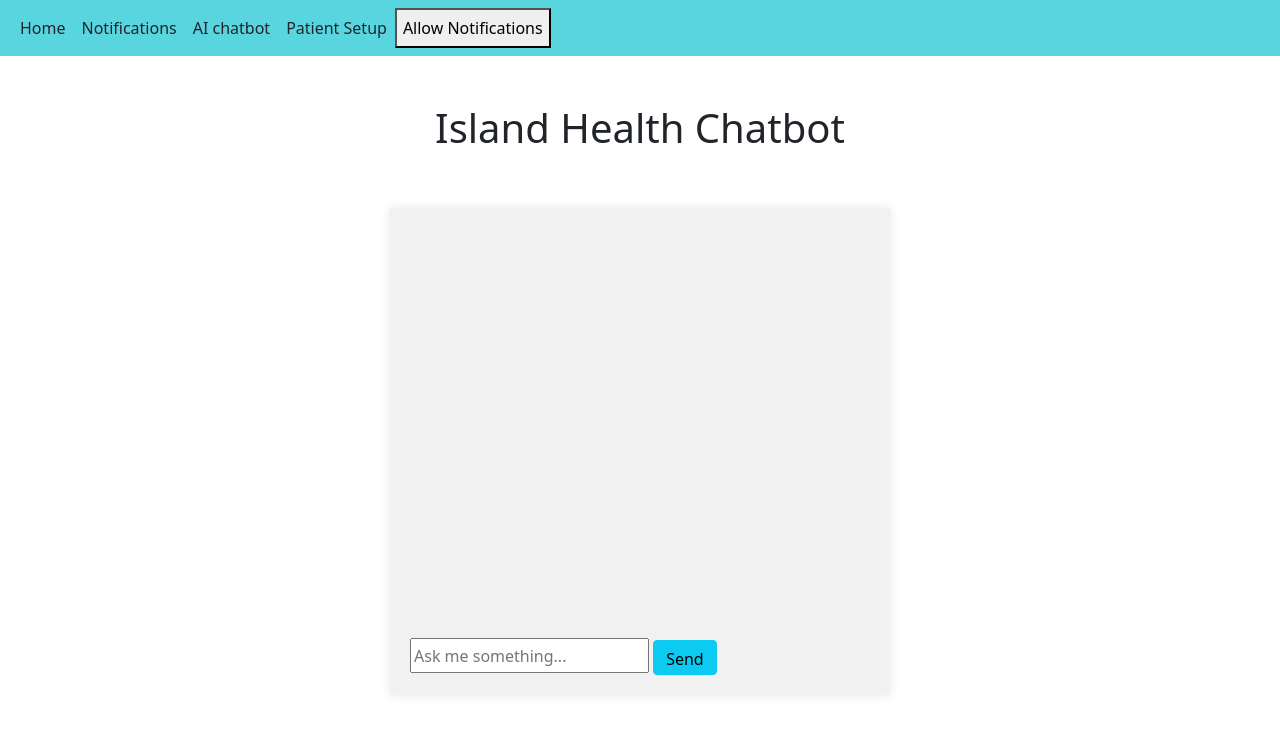
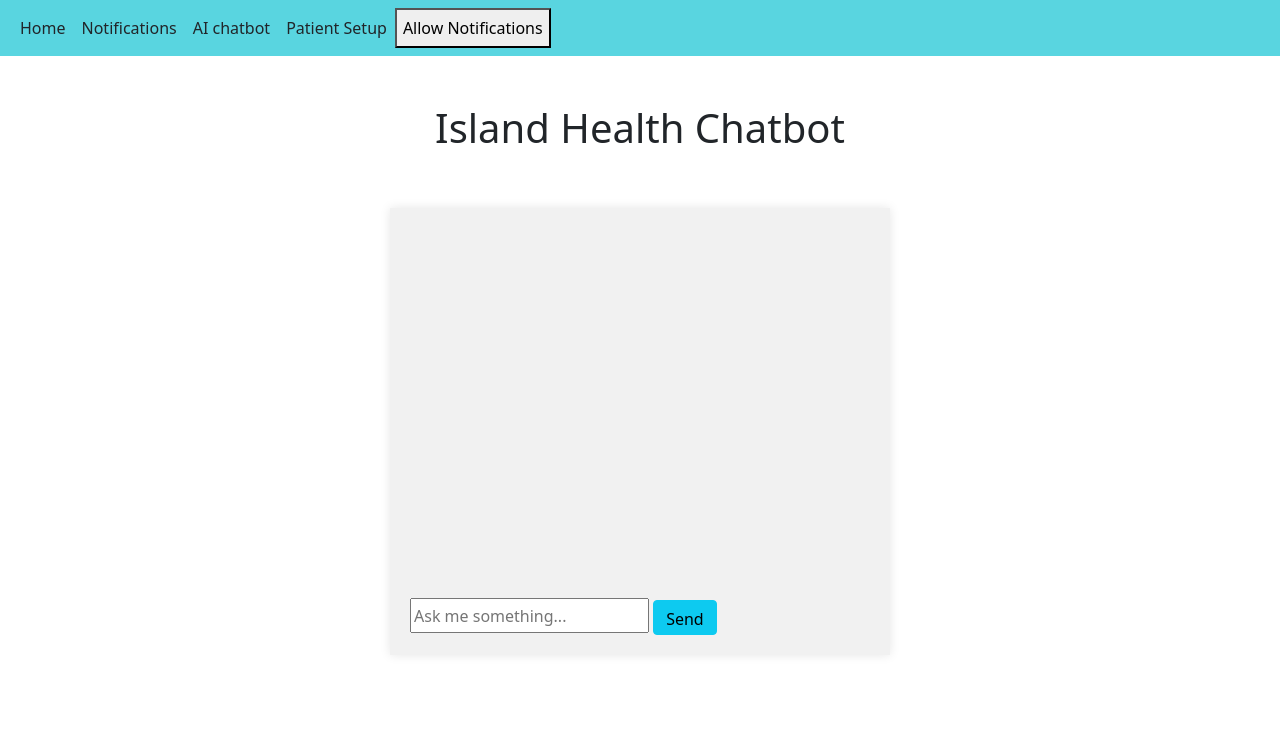
Before and after one commit to mansahaj/bridgecare, a SvelteKit app: page /app/chat in a window 1280 px wide. Shown: the top 734 px of the page. Built offline with nearby package versions, Linux system fonts and the light colour scheme.

Commit message:
chat bot box height set by viewport

```diff
--- a/src/routes/app/chat/+page.svelte
+++ b/src/routes/app/chat/+page.svelte
@@ -15,7 +15,7 @@
 }
 
 #chatlogs {
-    height: 400px; /* Increased from 200px to 300px */
+    height: 45vh; /* Increased from 200px to 300px */
     overflow-y: scroll;
     margin-bottom: 10px;
 }
```
